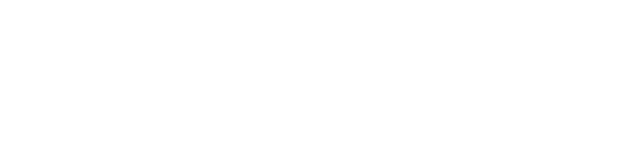
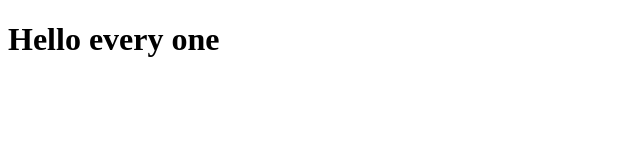
Before and after one commit to hoangvu991/GitRebase, a plain HTML site: page index.html in a window 1280 px wide. Shown: the whole page, without its empty margins (0-640 px from the left). Drawn offline with Linux system fonts and the light colour scheme.

Commit message:
update file style, about, contact

```diff
--- a/index.html
+++ b/index.html
@@ -7,6 +7,6 @@
     <title>Document</title>
 </head>
 <body>
-
+    <h1>Hello every one</h1>
 </body>
 </html>
--- a/style.css
+++ b/style.css
@@ -0,0 +1,5 @@
+* {
+    padding: 0;
+    margin: 0;
+    box-sizing: border-box;
+}
```
Also changed, not shown: about.html (added, +1 -0 lines), contact.html (added, +1 -0 lines).
